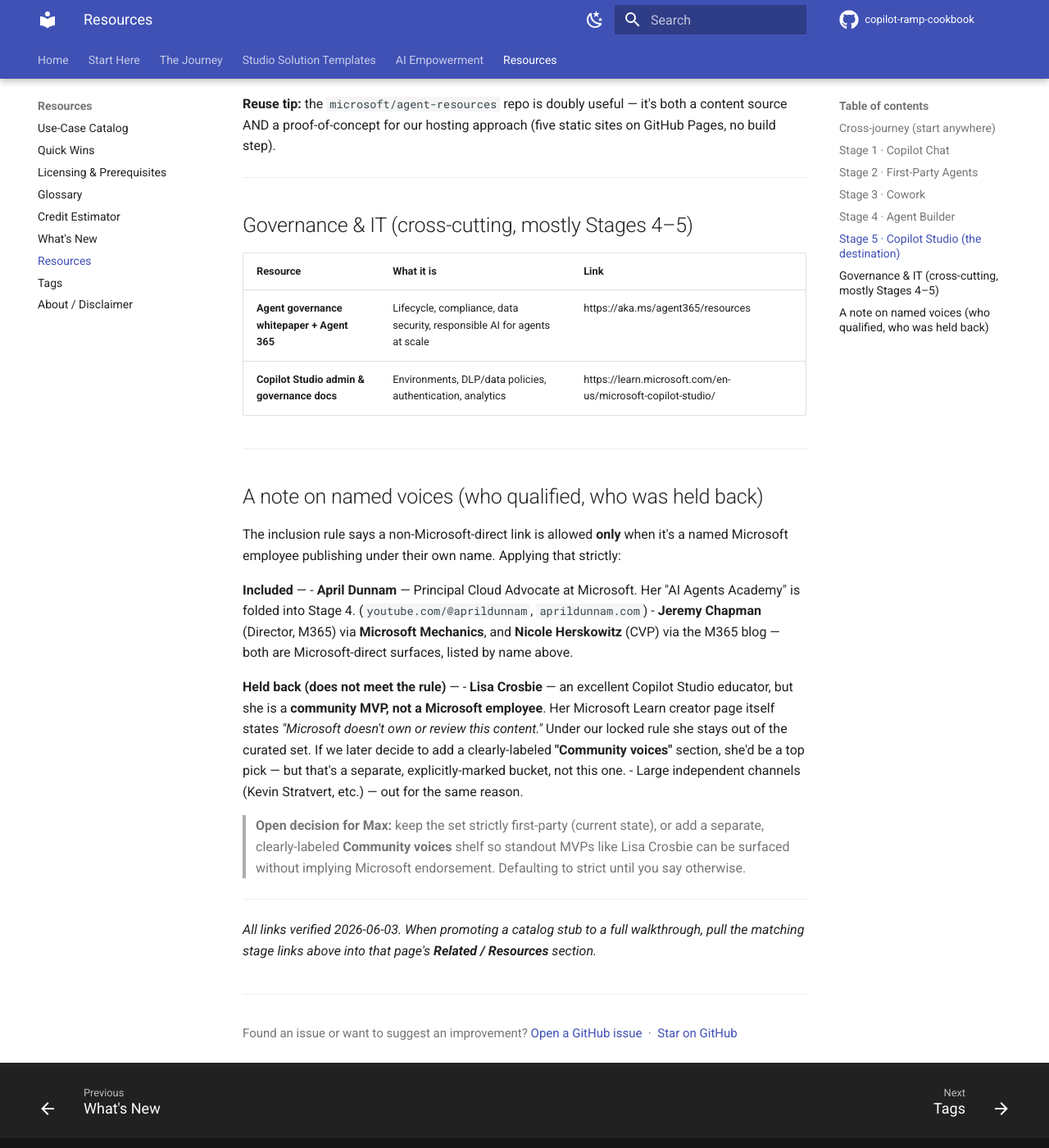
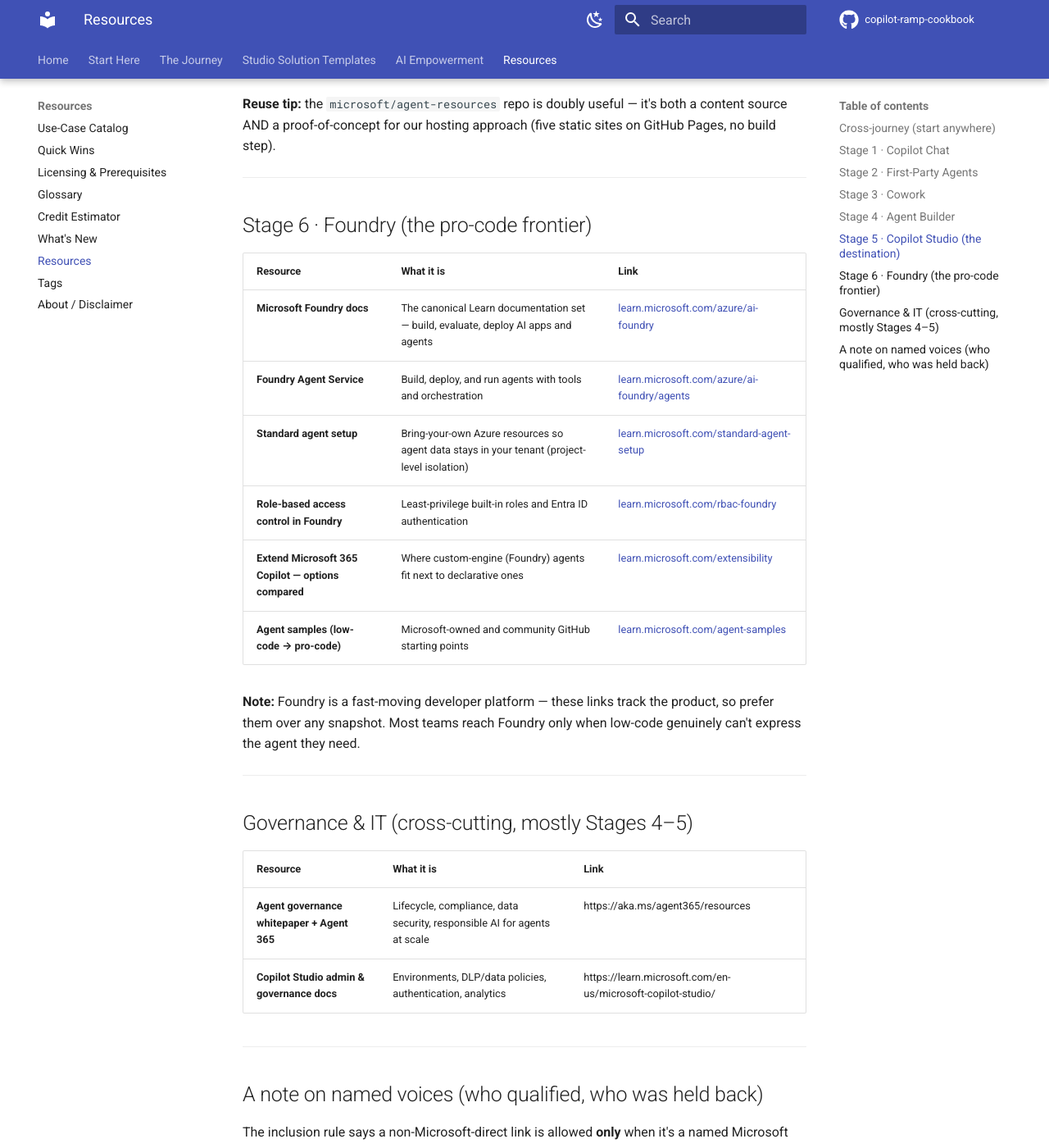
Before and after one commit to MawellGlass/copilot-ramp-cookbook, an MkDocs documentation site: the page built from docs/RESOURCES.md, in a window 1280 px wide and 1400 px high, scrolled down 5363 px. Shown: the whole window at 82% size. Built offline with MkDocs 1.6.1 and Material for MkDocs 9.7.7, drawn with Linux system fonts in a browser that asks for light colours; comment, search, counter and statistics services are not loaded.

Commit message:
Add Stage 6 - Foundry: new stage page, nav, homepage journey+matrix, stage-5 forward-link, decision-tree links, RESOURCES section, content-model vocab

```diff
--- a/docs/RESOURCES.md
+++ b/docs/RESOURCES.md
@@ -111,6 +111,22 @@
 
 ---
 
+## Stage 6 · Foundry (the pro-code frontier)
+
+| Resource | What it is | Link |
+|----------|-----------|------|
+| **Microsoft Foundry docs** | The canonical Learn documentation set — build, evaluate, deploy AI apps and agents | [learn.microsoft.com/azure/ai-foundry](https://learn.microsoft.com/en-us/azure/ai-foundry/) |
+| **Foundry Agent Service** | Build, deploy, and run agents with tools and orchestration | [learn.microsoft.com/azure/ai-foundry/agents](https://learn.microsoft.com/en-us/azure/ai-foundry/agents/) |
+| **Standard agent setup** | Bring-your-own Azure resources so agent data stays in your tenant (project-level isolation) | [learn.microsoft.com/standard-agent-setup](https://learn.microsoft.com/en-us/azure/ai-foundry/agents/concepts/standard-agent-setup) |
+| **Role-based access control in Foundry** | Least-privilege built-in roles and Entra ID authentication | [learn.microsoft.com/rbac-foundry](https://learn.microsoft.com/en-us/azure/ai-foundry/concepts/rbac-azure-ai-foundry) |
+| **Extend Microsoft 365 Copilot — options compared** | Where custom-engine (Foundry) agents fit next to declarative ones | [learn.microsoft.com/extensibility](https://learn.microsoft.com/en-us/microsoft-365-copilot/extensibility/) |
+| **Agent samples (low-code → pro-code)** | Microsoft-owned and community GitHub starting points | [learn.microsoft.com/agent-samples](https://learn.microsoft.com/en-us/microsoft-copilot-studio/guidance/agent-samples) |
+
+**Note:** Foundry is a fast-moving developer platform — these links track the product, so prefer them over
+any snapshot. Most teams reach Foundry only when low-code genuinely can't express the agent they need.
+
+---
+
 ## Governance & IT (cross-cutting, mostly Stages 4–5)
 
 | Resource | What it is | Link |
--- a/mkdocs.yml
+++ b/mkdocs.yml
@@ -122,6 +122,7 @@
       - "Stage 3 · Cowork": stages/stage-3-cowork.md
       - "Stage 4 · Agent Builder": stages/stage-4-agent-builder.md
       - "Stage 5 · Copilot Studio": stages/stage-5-studio.md
+      - "Stage 6 · Foundry": stages/stage-6-foundry.md
 
   - Studio Solution Templates:
       - solutions/index.md
```
Also changed, not shown: CONTENT-MODEL.md (+2 -2 lines), docs/empowerment/decision-tree.md (+3 -3 lines), docs/index.md (+8 -5 lines), docs/stages/stage-5-studio.md (+3 -3 lines), docs/stages/stage-6-foundry.md (added, +63 -0 lines).
